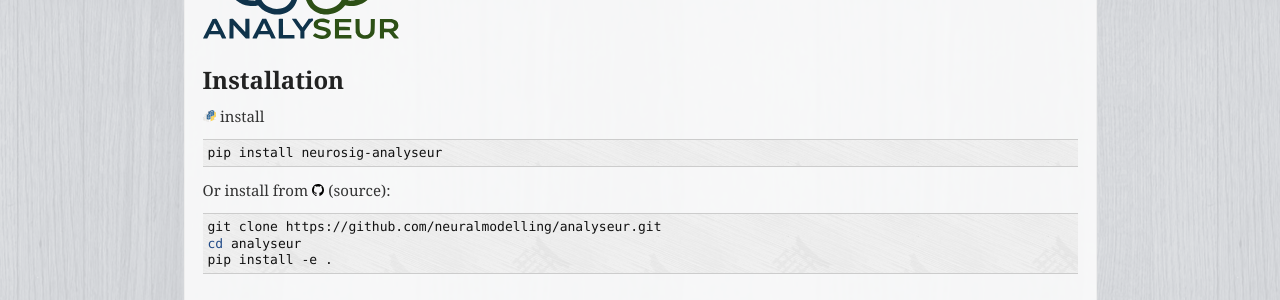
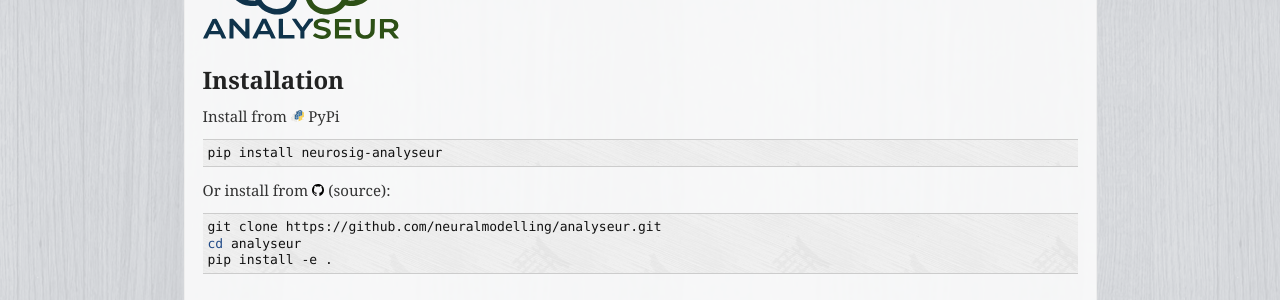
Before and after one commit to neuralmodelling/analyseur, a Sphinx documentation site: the page built from docs/index.rst, in a window 1280 px wide. Shown: the part 401-701 px from the top of the page. Built offline with Sphinx 7.4.7, drawn with Linux system fonts in a browser that asks for light colours.

Commit message:
testing linkable pypi logo

```diff
--- a/docs/index.rst
+++ b/docs/index.rst
@@ -27,7 +27,7 @@ models developed (or involved) in `Dr. Benoît Girard's <https://www.isir.upmc.f
 Installation
 ------------
 
-|pip| install
+Install from |pip| PyPi
 
 .. code-block:: bash
 
```
